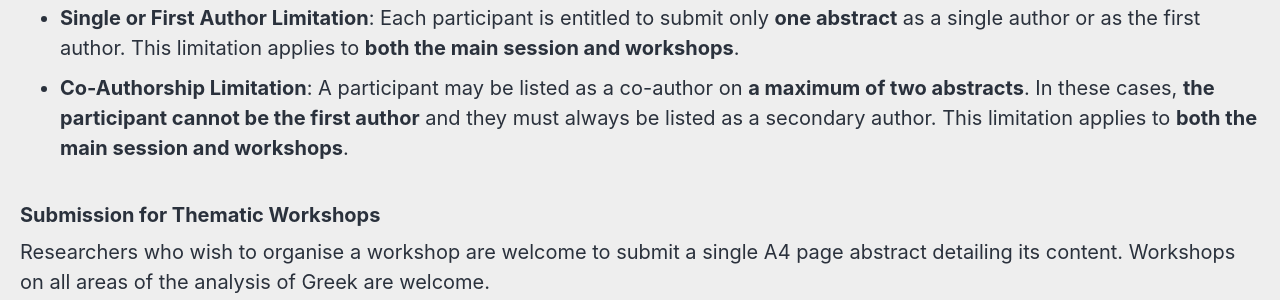
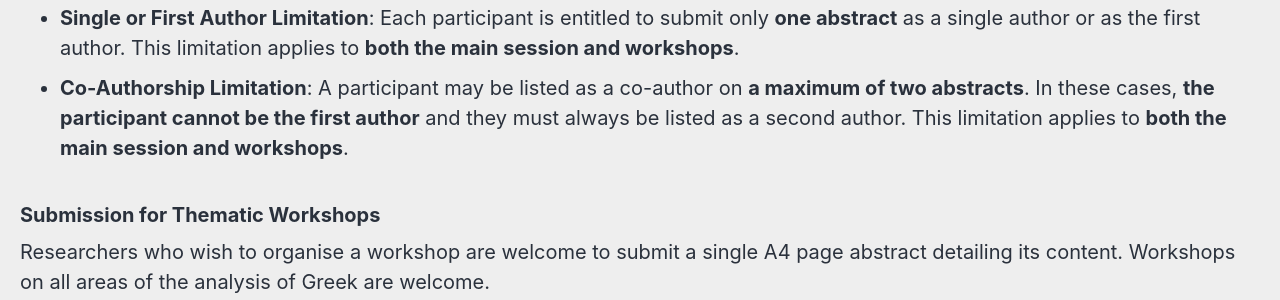
Before and after one commit to roryleung/ICGL17, a Jekyll site: the page built from _pages/cfp.md, in a window 1280 px wide. Shown: the part 1244-1544 px from the top of the page. Built offline with Jekyll 4.4.1, drawn with Linux system fonts in a browser that asks for light colours; cached includes are drawn as plain includes; nearby versions of some CDN libraries.

Commit message:
Update cfp.md

```diff
--- a/_pages/cfp.md
+++ b/_pages/cfp.md
@@ -25,7 +25,7 @@ Those who wish to participate in ICGL17 with a presentation are invited to submi
 - Page numbers should be omitted.
 - Authors are permitted one full A4 page of text, with a second page for supplemental example sentences, figures, and references.
 - **Single or First Author Limitation**: Each participant is entitled to submit only **one abstract** as a single author or as the first author. This limitation applies to **both the main session and workshops**.
-- **Co-Authorship Limitation**: A participant may be listed as a co-author on **a maximum of two abstracts**. In these cases, **the participant cannot be the first author** and they must always be listed as a secondary author. This limitation applies to **both the main session and workshops**.
+- **Co-Authorship Limitation**: A participant may be listed as a co-author on **a maximum of two abstracts**. In these cases, **the participant cannot be the first author** and they must always be listed as a second author. This limitation applies to **both the main session and workshops**.
 
 ### Submission for Thematic Workshops
 
```
